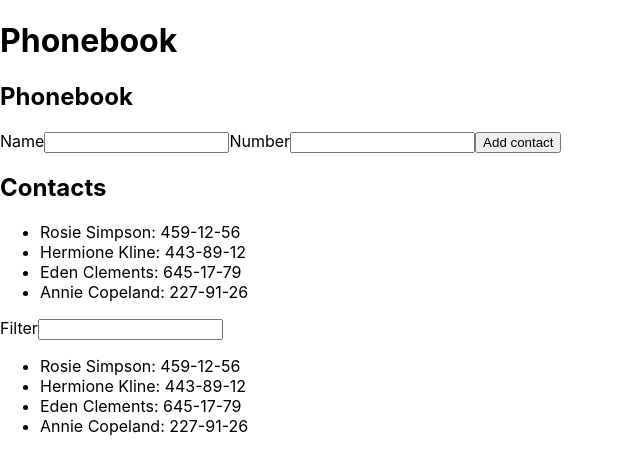
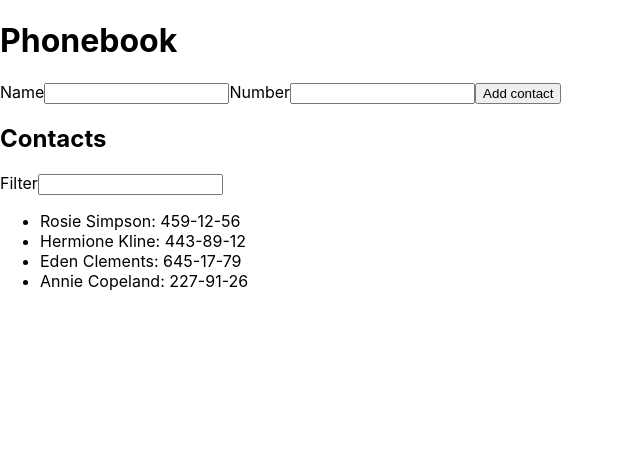
Before and after one commit to alicjapol/goit-react-hw-02-phonebook, a React (Create React App) app: page / in a window 1280 px wide. Shown: the top 474 px of the page, without its empty margins (0-640 px from the left). Built offline with nearby package versions, Linux system fonts and the light colour scheme.

Commit message:
no duplicate in this bitch

```diff
--- a/src/components/App.jsx
+++ b/src/components/App.jsx
@@ -3,22 +3,37 @@ import ContactForm from './ContactForm/ContactForm';
 import ContactList from './ContactList/ContactList';
 import Filter from './Filter/Filter';
 
-export class  App extends Component {
+export class App extends Component {
   state = {
-    contacts: [],
-    filter: ''
-  }
-  render(){
+    contacts: [
+      {id: 'id-1', name: 'Rosie Simpson', number: '459-12-56'},
+      {id: 'id-2', name: 'Hermione Kline', number: '443-89-12'},
+      {id: 'id-3', name: 'Eden Clements', number: '645-17-79'},
+      {id: 'id-4', name: 'Annie Copeland', number: '227-91-26'},
+    ],
+    filter: '',
+  };
+  handleChange = evt => {
+    const { name, value } = evt.target;
+    this.setState({ [name]: value });
+  };
 
+  filteredContacts = () => {
+    return this.state.contacts.filter(contact =>
+      contact.name.toLowerCase().includes(this.state.filter.toLowerCase())
+    );
+  };
+
+  render() {
     return (
       <div>
         <h1>Phonebook</h1>
-  <ContactForm  />
+        <ContactForm />
 
         <h2>Contacts</h2>
-  <Filter  />
-  <ContactList  />
+        <Filter value={this.state.filter} onChange={this.handleChange} />
+        <ContactList contacts={this.filteredContacts()} />
       </div>
     );
-};
   }
+}
--- a/src/components/ContactForm/ContactForm.jsx
+++ b/src/components/ContactForm/ContactForm.jsx
@@ -52,7 +52,6 @@ export default class ContactForm extends Component {
     return (
       <div>
         <form onSubmit={this.handleSubmit}>
-          <h2>Phonebook</h2>
           <label>
             Name
             <input
--- a/src/components/ContactList/ContactList.jsx
+++ b/src/components/ContactList/ContactList.jsx
@@ -2,33 +2,25 @@ import React, { Component } from 'react';
 import { nanoid } from 'nanoid';
 
 export default class ContactList extends Component {
-  state = {
-    contacts: [
-      { id: 'id-1', name: 'Rosie Simpson', number: '459-12-56' },
-      { id: 'id-2', name: 'Hermione Kline', number: '443-89-12' },
-      { id: 'id-3', name: 'Eden Clements', number: '645-17-79' },
-      { id: 'id-4', name: 'Annie Copeland', number: '227-91-26' },
-    ],
-    name: '',
-    number: '',
-    filter: '',
-  };
+  //   state = {
+  //     contacts: [
+  //       { id: 'id-1', name: 'Rosie Simpson', number: '459-12-56' },
+  //       { id: 'id-2', name: 'Hermione Kline', number: '443-89-12' },
+  //       { id: 'id-3', name: 'Eden Clements', number: '645-17-79' },
+  //       { id: 'id-4', name: 'Annie Copeland', number: '227-91-26' },
+  //     ],
+  //     name: '',
+  //     number: '',
+  //     filter: '',
+  //   };
 
   render() {
     return (
       <div>
-
-
         <ul>
-          {this.state.contacts
-            .filter(contact =>
-              contact.name
-                .toLowerCase()
-                .includes(this.state.filter.toLowerCase())
-            )
-            .map(contact => (
-              <li key={contact.id}>{`${contact.name}: ${contact.number}`}</li>
-            ))}
+          {this.props.contacts.map(contact => (
+            <li key={contact.id}>{`${contact.name}: ${contact.number}`}</li>
+          ))}
         </ul>
       </div>
     );
--- a/src/components/Filter/Filter.jsx
+++ b/src/components/Filter/Filter.jsx
@@ -2,70 +2,59 @@ import React, { Component } from 'react';
 import { nanoid } from 'nanoid';
 
 export default class Filter extends Component {
-  state = {
-    contacts: [
-      { id: 'id-1', name: 'Rosie Simpson', number: '459-12-56' },
-      { id: 'id-2', name: 'Hermione Kline', number: '443-89-12' },
-      { id: 'id-3', name: 'Eden Clements', number: '645-17-79' },
-      { id: 'id-4', name: 'Annie Copeland', number: '227-91-26' },
-    ],
-    name: '',
-    number: '',
-    filter: '',
-  };
+//   state = {
+//     contacts: [
+//       { id: 'id-1', name: 'Rosie Simpson', number: '459-12-56' },
+//       { id: 'id-2', name: 'Hermione Kline', number: '443-89-12' },
+//       { id: 'id-3', name: 'Eden Clements', number: '645-17-79' },
+//       { id: 'id-4', name: 'Annie Copeland', number: '227-91-26' },
+//     ],
+//     name: '',
+//     number: '',
+//     filter: '',
+//   };
 
-  loginInputId = nanoid();
+//   loginInputId = nanoid();
 
-  handleChange = evt => {
-    const { name, value } = evt.target;
-    this.setState({ [name]: value });
+//   handleChange = evt => {
+//     const { name, value } = evt.target;
+//     this.setState({ [name]: value });
 
-    const isDuplicate = this.state.contacts.some(
-      contact =>
-        contact.name.toLowerCase() === this.state.name.toLowerCase() ||
-        contact.number === this.state.number
-    );
+//     const isDuplicate = this.state.contacts.some(
+//       contact =>
+//         contact.name.toLowerCase() === this.state.name.toLowerCase() ||
+//         contact.number === this.state.number
+//     );
 
-    if (isDuplicate === true) {
-      alert('Contact with the same name or number already exists!');
-      return;
-    }
-  };
+//     if (isDuplicate === true) {
+//       alert('Contact with the same name or number already exists!');
+//       return;
+//     }
+//   };
 
-  handleSubmit = evt => {
-    evt.preventDefault();
-    const newContact = {
-      id: nanoid(),
-      name: this.state.name,
-      number: this.state.number,
-    };
-    this.setState(prevState => ({
-      contacts: [...prevState.contacts, newContact],
-      name: '',
-      number: '',
-    }));
-  };
+//   handleSubmit = evt => {
+//     evt.preventDefault();
+//     const newContact = {
+//       id: nanoid(),
+//       name: this.state.name,
+//       number: this.state.number,
+//     };
+//     this.setState(prevState => ({
+//       contacts: [...prevState.contacts, newContact],
+//       name: '',
+//       number: '',
+//     }));
+//   };
 
   render() {
     return (
       <div>
 
-        <ul>
-          {this.state.contacts
-            .filter(contact =>
-              contact.name
-                .toLowerCase()
-                .includes(this.state.filter.toLowerCase())
-            )
-            .map(contact => (
-              <li key={contact.id}>{`${contact.name}: ${contact.number}`}</li>
-            ))}
-        </ul>
         <label>
             Filter
             <input
-              onChange={this.handleChange}
-              value={this.state.filter}
+              onChange={this.props.onChange}
+              value={this.props.filter}
               name="filter"
             />
           </label>
```
Lines whose indentation alone changed are shown as unchanged.
